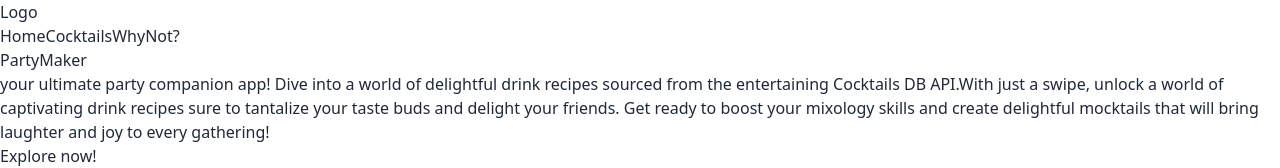
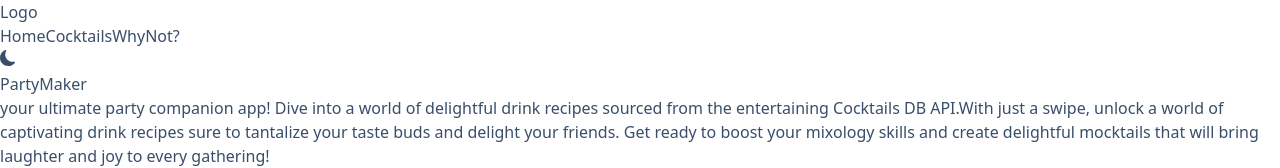
Before and after one commit to VadymPopov/party-maker, a React (Vite) app: page / in a window 1280 px wide. Shown: the top 168 px of the page. Built offline with nearby package versions, Linux system fonts and the light colour scheme; grey boxes are pictures that could not be loaded.

Commit message:
add theme switcher

```diff
--- /dev/null
+++ b/src/components/ThemeSwitcher.tsx
@@ -0,0 +1,35 @@
+import { useState } from "react";
+import { BsMoonFill, BsSunFill } from "react-icons/bs";
+
+const themes = {
+  winter: "winter",
+  dracula: "dracula",
+};
+
+const getThemeFromLocalStorage = () => {
+  const theme = localStorage.getItem("theme") || themes.winter;
+  document.documentElement.setAttribute("data-theme", theme);
+  return theme;
+};
+
+const ThemeSwitcher = () => {
+  const [theme, setTheme] = useState(getThemeFromLocalStorage());
+
+  const toggleTheme = () => {
+    const { dracula, winter } = themes;
+    const newTheme = theme === dracula ? winter : dracula;
+    setTheme(newTheme);
+    document.documentElement.setAttribute("data-theme", newTheme);
+    localStorage.setItem("theme", newTheme);
+  };
+
+  return (
+    <label className='swap swap-rotate'>
+      <input type='checkbox' onChange={toggleTheme} />
+      <BsSunFill className='swap-on h-4 w-4' />
+      <BsMoonFill className='swap-off h-4 w-4' />
+    </label>
+  );
+};
+
+export default ThemeSwitcher;
--- a/src/components/index.js
+++ b/src/components/index.js
@@ -8,3 +8,4 @@ export { default as SearchByLetter } from "./SearchByLetter";
 export { default as ListViewToggle } from "./ListViewToggle";
 export { default as Counter } from "./Counter";
 export { default as CocktailsContainer } from "./CocktailsContainer";
+export { default as ThemeSwitcher } from "./ThemeSwitcher";
--- a/src/pages/Layout.tsx
+++ b/src/pages/Layout.tsx
@@ -1,5 +1,5 @@
 import { Outlet, useNavigation } from "react-router-dom";
-import { Navbar, SearchByLetter } from "../components";
+import { Navbar, SearchByLetter, ThemeSwitcher } from "../components";
 
 const Layout = () => {
   const navigation = useNavigation();
@@ -8,6 +8,7 @@ const Layout = () => {
   return (
     <>
       <Navbar />
+      <ThemeSwitcher />
       <section>{isPageLoading ? <div>Spinner</div> : <Outlet />}</section>
       <SearchByLetter />
     </>
--- /dev/null
+++ b/tailwind.config.cjs
@@ -0,0 +1,11 @@
+/** @type {import('tailwindcss').Config} */
+export default {
+  content: ["./index.html", "./src/**/*.{js,ts,jsx,tsx}"],
+  theme: {
+    extend: {},
+  },
+  plugins: [require("daisyui")],
+  daisyui: {
+    themes: ["winter", "dracula"],
+  },
+};
--- a/tailwind.config.js
+++ /dev/null
@@ -1,9 +0,0 @@
-/** @type {import('tailwindcss').Config} */
-export default {
-  content: ['./index.html', './src/**/*.{js,ts,jsx,tsx}'],
-  theme: {
-    extend: {
-    },
-  },
-  plugins: [require("daisyui")],
-}
```
